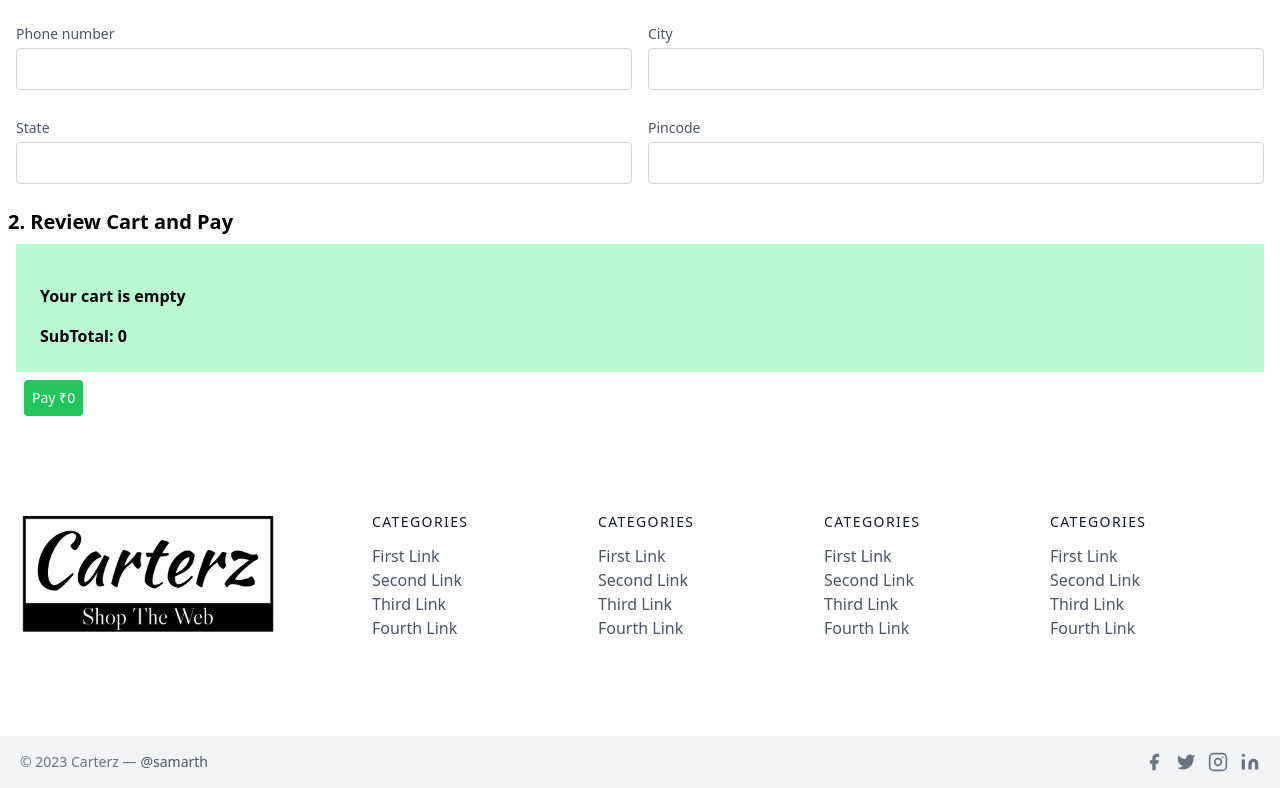
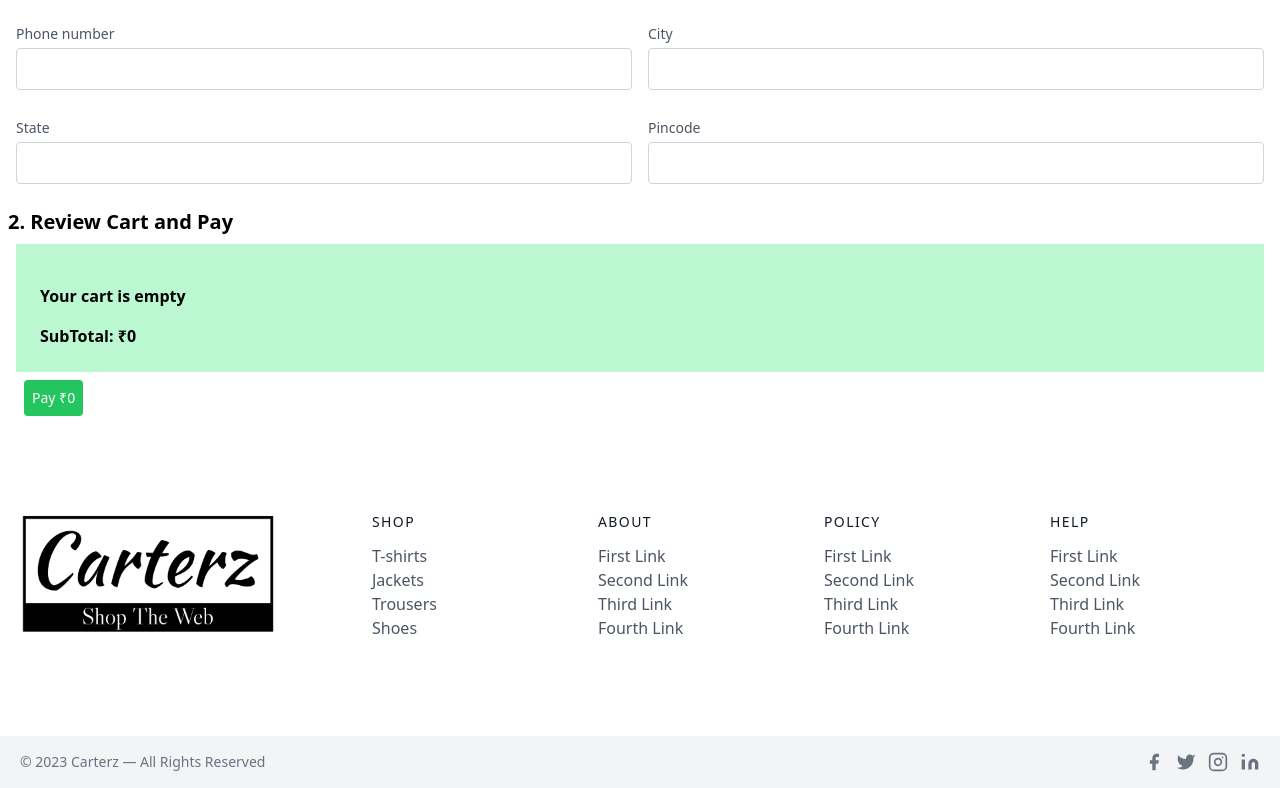
Before and after one commit to Samarth1302/Carterz, a Next.js app: page /checkout in a window 1280 px wide. Shown: the part 398-1186 px from the top of the page. Built offline with nearby package versions, Linux system fonts and the light colour scheme.

Commit message:
buy-now added

```diff
--- a/components/Footer.js
+++ b/components/Footer.js
@@ -16,109 +16,157 @@ const Footer = () => {
           <div className="flex-grow flex flex-wrap md:pl-20 -mb-10 md:mt-0 mt-10 md:text-left text-center">
             <div className="lg:w-1/4 md:w-1/2 w-full px-4">
               <h2 className="title-font font-medium text-gray-900 tracking-widest text-sm mb-3">
-                CATEGORIES
+                SHOP
               </h2>
               <nav className="list-none mb-10">
                 <li>
-                  <a className="text-gray-600 hover:text-gray-800">
-                    First Link
-                  </a>
+                  <Link
+                    href={"/tshirts"}
+                    className="text-gray-600 hover:text-gray-800"
+                  >
+                    T-shirts
+                  </Link>
                 </li>
                 <li>
-                  <a className="text-gray-600 hover:text-gray-800">
-                    Second Link
-                  </a>
+                  <Link
+                    href={"/jackets"}
+                    className="text-gray-600 hover:text-gray-800"
+                  >
+                    Jackets
+                  </Link>
                 </li>
                 <li>
-                  <a className="text-gray-600 hover:text-gray-800">
-                    Third Link
-                  </a>
+                  <Link
+                    href={"/trousers"}
+                    className="text-gray-600 hover:text-gray-800"
+                  >
+                    Trousers
+                  </Link>
                 </li>
                 <li>
-                  <a className="text-gray-600 hover:text-gray-800">
-                    Fourth Link
-                  </a>
+                  <Link
+                    href={"/shoes"}
+                    className="text-gray-600 hover:text-gray-800"
+                  >
+                    Shoes
+                  </Link>
                 </li>
               </nav>
             </div>
             <div className="lg:w-1/4 md:w-1/2 w-full px-4">
               <h2 className="title-font font-medium text-gray-900 tracking-widest text-sm mb-3">
-                CATEGORIES
+                ABOUT
               </h2>
               <nav className="list-none mb-10">
                 <li>
-                  <a className="text-gray-600 hover:text-gray-800">
+                  <Link
+                    href={"/"}
+                    className="text-gray-600 hover:text-gray-800"
+                  >
                     First Link
-                  </a>
+                  </Link>
                 </li>
                 <li>
-                  <a className="text-gray-600 hover:text-gray-800">
+                  <Link
+                    href={"/"}
+                    className="text-gray-600 hover:text-gray-800"
+                  >
                     Second Link
-                  </a>
+                  </Link>
                 </li>
                 <li>
-                  <a className="text-gray-600 hover:text-gray-800">
+                  <Link
+                    href={"/"}
+                    className="text-gray-600 hover:text-gray-800"
+                  >
                     Third Link
-                  </a>
+                  </Link>
                 </li>
                 <li>
-                  <a className="text-gray-600 hover:text-gray-800">
+                  <Link
+                    href={"/"}
+                    className="text-gray-600 hover:text-gray-800"
+                  >
                     Fourth Link
-                  </a>
+                  </Link>
                 </li>
               </nav>
             </div>
             <div className="lg:w-1/4 md:w-1/2 w-full px-4">
               <h2 className="title-font font-medium text-gray-900 tracking-widest text-sm mb-3">
-                CATEGORIES
+                POLICY
               </h2>
               <nav className="list-none mb-10">
                 <li>
-                  <a className="text-gray-600 hover:text-gray-800">
+                  <Link
+                    href={"/"}
+                    className="text-gray-600 hover:text-gray-800"
+                  >
                     First Link
-                  </a>
+                  </Link>
                 </li>
                 <li>
-                  <a className="text-gray-600 hover:text-gray-800">
+                  <Link
+                    href={"/"}
+                    className="text-gray-600 hover:text-gray-800"
+                  >
                     Second Link
-                  </a>
+                  </Link>
                 </li>
                 <li>
-                  <a className="text-gray-600 hover:text-gray-800">
+                  <Link
+                    href={"/"}
+                    className="text-gray-600 hover:text-gray-800"
+                  >
                     Third Link
-                  </a>
+                  </Link>
                 </li>
                 <li>
-                  <a className="text-gray-600 hover:text-gray-800">
+                  <Link
+                    href={"/"}
+                    className="text-gray-600 hover:text-gray-800"
+                  >
                     Fourth Link
-                  </a>
+                  </Link>
                 </li>
               </nav>
             </div>
             <div className="lg:w-1/4 md:w-1/2 w-full px-4">
               <h2 className="title-font font-medium text-gray-900 tracking-widest text-sm mb-3">
-                CATEGORIES
+                HELP
               </h2>
               <nav className="list-none mb-10">
                 <li>
-                  <a className="text-gray-600 hover:text-gray-800">
+                  <Link
+                    href={"/"}
+                    className="text-gray-600 hover:text-gray-800"
+                  >
                     First Link
-                  </a>
+                  </Link>
                 </li>
                 <li>
-                  <a className="text-gray-600 hover:text-gray-800">
+                  <Link
+                    href={"/"}
+                    className="text-gray-600 hover:text-gray-800"
+                  >
                     Second Link
-                  </a>
+                  </Link>
                 </li>
                 <li>
-                  <a className="text-gray-600 hover:text-gray-800">
+                  <Link
+                    href={"/"}
+                    className="text-gray-600 hover:text-gray-800"
+                  >
                     Third Link
-                  </a>
+                  </Link>
                 </li>
                 <li>
-                  <a className="text-gray-600 hover:text-gray-800">
+                  <Link
+                    href={"/"}
+                    className="text-gray-600 hover:text-gray-800"
+                  >
                     Fourth Link
-                  </a>
+                  </Link>
                 </li>
               </nav>
             </div>
@@ -127,18 +175,10 @@ const Footer = () => {
         <div className="bg-gray-100">
           <div className="container mx-auto py-4 px-5 flex flex-wrap flex-col sm:flex-row">
             <p className="text-gray-500 text-sm text-center sm:text-left">
-              © 2023 Carterz —
-              <a
-                href="https://twitter.com/knyttneve"
-                rel="noopener noreferrer"
-                className="text-gray-600 ml-1"
-                target="_blank"
-              >
-                @samarth
-              </a>
+              © 2023 Carterz — All Rights Reserved
             </p>
             <span className="inline-flex sm:ml-auto sm:mt-0 mt-2 justify-center sm:justify-start">
-              <a className="text-gray-500">
+              <Link href={"/"} className="text-gray-500">
                 <svg
                   fill="currentColor"
                   strokeLinecap="round"
@@ -149,8 +189,8 @@ const Footer = () => {
                 >
                   <path d="M18 2h-3a5 5 0 00-5 5v3H7v4h3v8h4v-8h3l1-4h-4V7a1 1 0 011-1h3z"></path>
                 </svg>
-              </a>
-              <a className="ml-3 text-gray-500">
+              </Link>
+              <Link href={"/"} className="ml-3 text-gray-500">
                 <svg
                   fill="currentColor"
                   strokeLinecap="round"
@@ -161,8 +201,8 @@ const Footer = () => {
                 >
                   <path d="M23 3a10.9 10.9 0 01-3.14 1.53 4.48 4.48 0 00-7.86 3v1A10.66 10.66 0 013 4s-4 9 5 13a11.64 11.64 0 01-7 2c9 5 20 0 20-11.5a4.5 4.5 0 00-.08-.83A7.72 7.72 0 0023 3z"></path>
                 </svg>
-              </a>
-              <a className="ml-3 text-gray-500">
+              </Link>
+              <Link href={"/"} className="ml-3 text-gray-500">
                 <svg
                   fill="none"
                   stroke="currentColor"
@@ -175,8 +215,8 @@ const Footer = () => {
                   <rect width="20" height="20" x="2" y="2" rx="5" ry="5"></rect>
                   <path d="M16 11.37A4 4 0 1112.63 8 4 4 0 0116 11.37zm1.5-4.87h.01"></path>
                 </svg>
-              </a>
-              <a className="ml-3 text-gray-500">
+              </Link>
+              <Link href={"/"} className="ml-3 text-gray-500">
                 <svg
                   fill="currentColor"
                   stroke="currentColor"
@@ -192,7 +232,7 @@ const Footer = () => {
                   ></path>
                   <circle cx="4" cy="4" r="2" stroke="none"></circle>
                 </svg>
-              </a>
+              </Link>
             </span>
           </div>
         </div>
--- a/components/Navbar.js
+++ b/components/Navbar.js
@@ -30,16 +30,16 @@ const Navbar = ({ cart, addtoCart, removefromCart, clearCart, total }) => {
       <div className="nav">
         <ul className="flex items-center space-x-6 font-bold md:text-md">
           <Link href={"/tshirts"}>
-            <li>Tshirts</li>
+            <li className="hover:text-green-500">Tshirts</li>
           </Link>
           <Link href={"/jackets"}>
-            <li>Jackets</li>
+            <li className="hover:text-green-500">Jackets</li>
           </Link>
           <Link href={"/shoes"}>
-            <li>Shoes</li>
+            <li className="hover:text-green-500">Shoes</li>
           </Link>
           <Link href={"/trousers"}>
-            <li>Trousers</li>
+            <li className="hover:text-green-500">Trousers</li>
           </Link>
         </ul>
       </div>
@@ -71,7 +71,7 @@ const Navbar = ({ cart, addtoCart, removefromCart, clearCart, total }) => {
               <li key={k}>
                 <div className="item flex my-5">
                   <div className="w-2/3 font-semibold mx-4">
-                    {cart[k].iName}
+                    {cart[k].iName} ({cart[k].size}/{cart[k].type})
                   </div>
                   <div className="flex items-center font-semibold justify-center w-1/3 text-lg">
                     <AiOutlineMinusCircle
@@ -82,7 +82,7 @@ const Navbar = ({ cart, addtoCart, removefromCart, clearCart, total }) => {
                           cart[k].price,
                           cart[k].iName,
                           cart[k].size,
-                          cart[k].variant
+                          cart[k].type
                         );
                       }}
                       className="cursor-pointer"
@@ -96,7 +96,7 @@ const Navbar = ({ cart, addtoCart, removefromCart, clearCart, total }) => {
                           cart[k].price,
                           cart[k].iName,
                           cart[k].size,
-                          cart[k].variant
+                          cart[k].type
                         );
                       }}
                       className="cursor-pointer"
@@ -107,7 +107,7 @@ const Navbar = ({ cart, addtoCart, removefromCart, clearCart, total }) => {
             );
           })}
         </ol>
-        <span className="total font-bold">SubTotal: {total}</span>
+        <span className="total font-bold">SubTotal: ₹{total}</span>
         <div className="flex my-4">
           <Link href={"/checkout"} legacyBehavior>
             <button className="flex mr-2  text-white bg-green-500 border-0 py-2 px-2 focus:outline-none hover:bg-green-600 rounded text-sm">
--- a/pages/_app.js
+++ b/pages/_app.js
@@ -1,11 +1,13 @@
 import Footer from "@/components/Footer";
 import Navbar from "@/components/Navbar";
 import "@/styles/globals.css";
+import { useRouter } from "next/router";
 import { useEffect, useState } from "react";
 
 export default function App({ Component, pageProps }) {
   const [cart, setCart] = useState({});
   const [total, setTotal] = useState(0);
+  const router = useRouter();
   useEffect(() => {
     try {
       if (localStorage.getItem("cart")) {
@@ -55,6 +57,14 @@ export default function App({ Component, pageProps }) {
     setCart({});
     saveCart({});
   };
+
+  const buyNow = (itemId, qty, price, iName, size, type) => {
+    let newCart = { itemId: { qty: 1, price, iName, size, type } };
+    setCart(newCart);
+    saveCart(newCart);
+    router.push("/checkout");
+  };
+
   return (
     <>
       <Navbar
@@ -71,6 +81,7 @@ export default function App({ Component, pageProps }) {
         removefromCart={removefromCart}
         clearCart={clearCart}
         total={total}
+        buyNow={buyNow}
         {...pageProps}
       />
       <Footer />
--- a/pages/checkout.js
+++ b/pages/checkout.js
@@ -120,7 +120,9 @@ const Checkout = ({ cart, clearCart, addtoCart, removefromCart, total }) => {
             return (
               <li key={k}>
                 <div className="item flex my-5">
-                  <div className="font-semibold mx-4">{cart[k].iName}</div>
+                  <div className="font-semibold mx-4">
+                    {cart[k].iName} ({cart[k].size}/{cart[k].type})
+                  </div>
                   <div className="flex items-center font-semibold justify-center w-1/3 text-lg">
                     <AiOutlineMinusCircle
                       onClick={() => {
@@ -130,7 +132,7 @@ const Checkout = ({ cart, clearCart, addtoCart, removefromCart, total }) => {
                           cart[k].price,
                           cart[k].iName,
                           cart[k].size,
-                          cart[k].variant
+                          cart[k].type
                         );
                       }}
                       className="cursor-pointer"
@@ -144,7 +146,7 @@ const Checkout = ({ cart, clearCart, addtoCart, removefromCart, total }) => {
                           cart[k].price,
                           cart[k].iName,
                           cart[k].size,
-                          cart[k].variant
+                          cart[k].type
                         );
                       }}
                       className="cursor-pointer"
@@ -155,7 +157,7 @@ const Checkout = ({ cart, clearCart, addtoCart, removefromCart, total }) => {
             );
           })}
         </ol>
-        <span className="total font-bold">SubTotal: {total}</span>
+        <span className="total font-bold">SubTotal: ₹{total}</span>
       </div>
       <div className="mx-4">
         <Link href={"/pay"} legacyBehavior>
--- a/pages/product/[slug].js
+++ b/pages/product/[slug].js
@@ -3,7 +3,7 @@ import { useRouter } from "next/router";
 import mongoose from "mongoose";
 import Product from "@/models/Product";
 
-const Post = ({ addtoCart, product, variants }) => {
+const Post = ({ addtoCart, product, variants, buyNow }) => {
   const router = useRouter();
   const { slug } = router.query;
   const [pin, setPin] = useState();
@@ -37,17 +37,17 @@ const Post = ({ addtoCart, product, variants }) => {
             <img
               alt="ecommerce"
               className="lg:w-1/2 w-full lg:h-auto px-24 object-cover object-top rounded"
-              src="https://img.freepik.com/free-photo/portrait-young-handsome-man-grey_144627-64073.jpg?w=900&t=st=1690441181~exp=1690441781~hmac=45f335cd3cfcea26ee9a7a6ba8c517529cdb629a568ad713f3309dfa44412749"
+              src={product.image}
             />
             <div className="lg:w-1/2 w-full lg:pl-10 lg:py-6 mt-6 lg:mt-0">
               <h2 className="text-sm title-font text-gray-500 tracking-widest">
-                Carterz
+                T-shirt
               </h2>
               <h1 className="text-gray-900 text-3xl title-font font-medium mb-1">
-                T-shirt Black
+                {product.title} ({product.size}/{product.color})
               </h1>
               <div className="flex mb-4">
-                <span className="flex items-center">
+                {/* <span className="flex items-center">
                   <svg
                     fill="currentColor"
                     stroke="currentColor"
@@ -142,16 +142,9 @@ const Post = ({ addtoCart, product, variants }) => {
                       <path d="M21 11.5a8.38 8.38 0 01-.9 3.8 8.5 8.5 0 01-7.6 4.7 8.38 8.38 0 01-3.8-.9L3 21l1.9-5.7a8.38 8.38 0 01-.9-3.8 8.5 8.5 0 014.7-7.6 8.38 8.38 0 013.8-.9h.5a8.48 8.48 0 018 8v.5z"></path>
                     </svg>
                   </a>
-                </span>
+                </span> */}
               </div>
-              <p className="leading-relaxed">
-                Fam locavore kickstarter distillery. Mixtape chillwave tumeric
-                sriracha taximy chia microdosing tilde DIY. XOXO fam indxgo
-                juiceramps cornhole raw denim forage brooklyn. Everyday carry +1
-                seitan poutine tumeric. Gastropub blue bottle austin listicle
-                pour-over, neutra jean shorts keytar banjo tattooed umami
-                cardigan.
-              </p>
+              <p className="leading-relaxed">{product.desc}</p>
               <div className="flex mt-6 items-center pb-5 border-b-2 border-gray-100 mb-5">
                 <div className="flex">
                   <span className="mr-3">Color</span>
@@ -254,20 +247,32 @@ const Post = ({ addtoCart, product, variants }) => {
               </div>
               <div className="flex">
                 <span className="title-font font-medium text-2xl text-gray-900">
-                  ₹789
+                  ₹{product.price}
                 </span>
-                <button className="flex ml-8 text-white bg-green-500 border-0 py-2 px-2 md:px-6 focus:outline-none hover:bg-green-600 rounded">
+                <button
+                  onClick={() => {
+                    buyNow(slug, 1, product.price, product.title, size, color);
+                  }}
+                  className="flex ml-8 text-white bg-green-500 border-0 py-2 px-2 md:px-6 focus:outline-none hover:bg-green-600 rounded"
+                >
                   Buy Now
                 </button>
                 <button
                   onClick={() =>
-                    addtoCart(slug, 1, 789, "T-shirt(M, Black)", "M", "Black")
+                    addtoCart(
+                      slug,
+                      1,
+                      product.price,
+                      product.title,
+                      size,
+                      color
+                    )
                   }
                   className="flex ml-4 text-white bg-green-500 border-0 py-2 px-2 md:px-6 focus:outline-none hover:bg-green-600 rounded"
                 >
                   Add to Cart
                 </button>
-                <button className="rounded-full w-10 h-10 bg-gray-200 p-0 border-0 inline-flex items-center justify-center text-gray-500 ml-4">
+                {/* <button className="rounded-full w-10 h-10 bg-gray-200 p-0 border-0 inline-flex items-center justify-center text-gray-500 ml-4">
                   <svg
                     fill="currentColor"
                     strokeLinecap="round"
@@ -278,7 +283,7 @@ const Post = ({ addtoCart, product, variants }) => {
                   >
                     <path d="M20.84 4.61a5.5 5.5 0 00-7.78 0L12 5.67l-1.06-1.06a5.5 5.5 0 00-7.78 7.78l1.06 1.06L12 21.23l7.78-7.78 1.06-1.06a5.5 5.5 0 000-7.78z"></path>
                   </svg>
-                </button>
+                </button> */}
               </div>
               <div className="pin mt-6 flex space-x-2 text-sm">
                 <input
```
